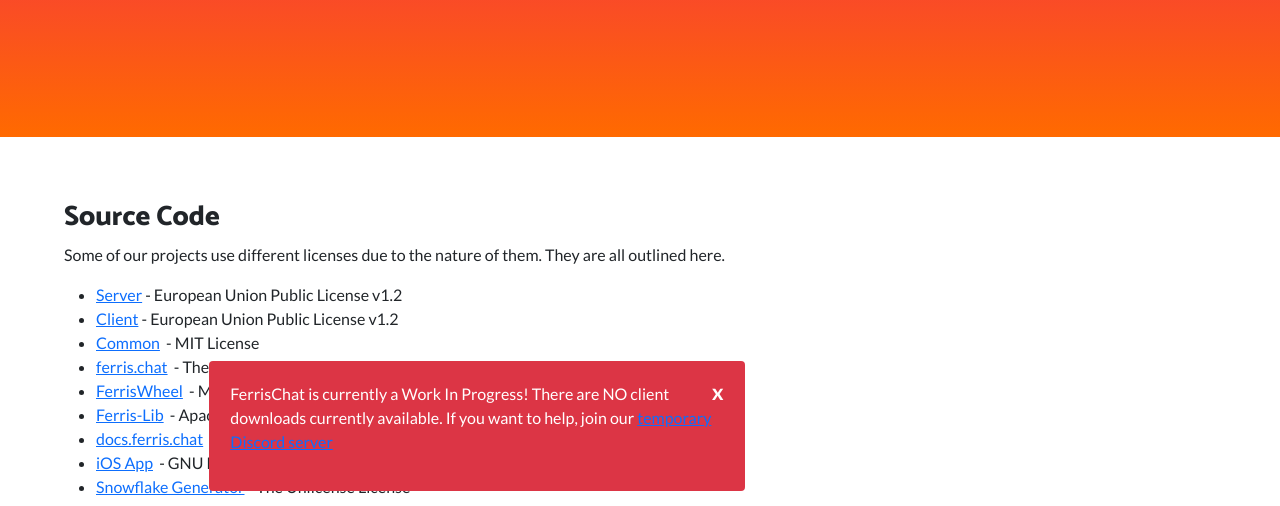
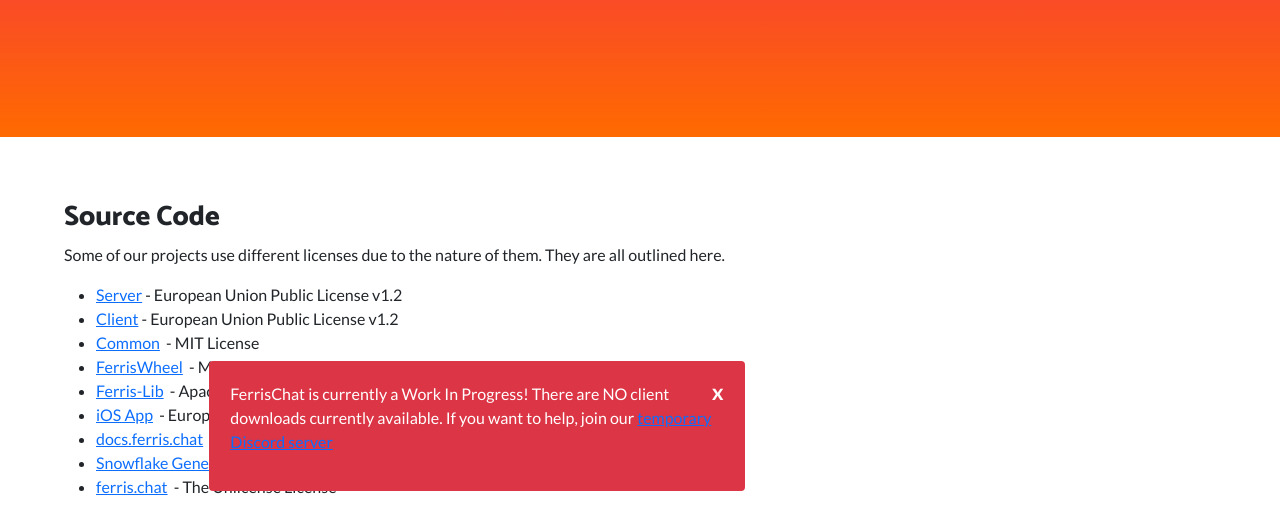
Before and after one commit to FerrisChat/ferris.chat, a plain HTML site: page src/copyleft.html in a window 1280 px wide. Shown: the part 294-800 px from the top of the page. Drawn offline with nearby package versions, Linux system fonts and the light colour scheme.

Commit message:
reformat and change iOS licence

```diff
--- a/src/copyleft.html
+++ b/src/copyleft.html
@@ -43,12 +43,12 @@
                 <li><a href="https://github.com/FerrisChat/Server" style="color: var(--bs-blue);">Server</a>&nbsp;- European Union Public License v1.2</li>
                 <li><a href="https://github.com/FerrisChat/Client" style="color: var(--bs-blue);">Client</a>&nbsp;- European Union Public License v1.2</li>
                 <li><a href="https://github.com/FerrisChat/Common" style="color: var(--bs-blue);">Common</a>&nbsp;&nbsp;- MIT License</li>
-                <li><a href="https://github.com/FerrisChat/ferris.chat" style="color: var(--bs-blue);">ferris.chat</a>&nbsp;&nbsp;- The Unlicense License</li>
                 <li><a href="https://github.com/FerrisChat/ferriswheel" style="color: var(--bs-blue);">FerrisWheel</a>&nbsp;&nbsp;- MIT License</li>
                 <li><a href="https://github.com/FerrisChat/Ferris-lib" style="color: var(--bs-blue);">Ferris-Lib</a>&nbsp;&nbsp;- Apache-2.0 License</li>
+                <li><a href="https://github.com/FerrisChat/iOS" style="color: var(--bs-blue);">iOS App</a>&nbsp;&nbsp;- European Union Public License v1.2</li>
                 <li><a href="https://github.com/FerrisChat/docs" style="color: var(--bs-blue);">docs.ferris.chat</a>&nbsp;&nbsp;- The Unlicense License</li>
-                <li><a href="https://github.com/FerrisChat/iOS" style="color: var(--bs-blue);">iOS App</a>&nbsp;&nbsp;- GNU Lesser General Public License v2.1</li>
                 <li><a href="https://github.com/FerrisChat/SnowflakeGenerator" style="color: var(--bs-blue);">Snowflake Generator</a>&nbsp;- The Unlicense License</li>
+                <li><a href="https://github.com/FerrisChat/ferris.chat" style="color: var(--bs-blue);">ferris.chat</a>&nbsp;&nbsp;- The Unlicense License</li>
             </ul>
             <h3 class="text-start">Logos/Other Assets</h3>
             <p>All other assets are hereby released into the Public Domain. No Rights Reserved.</p>
```
